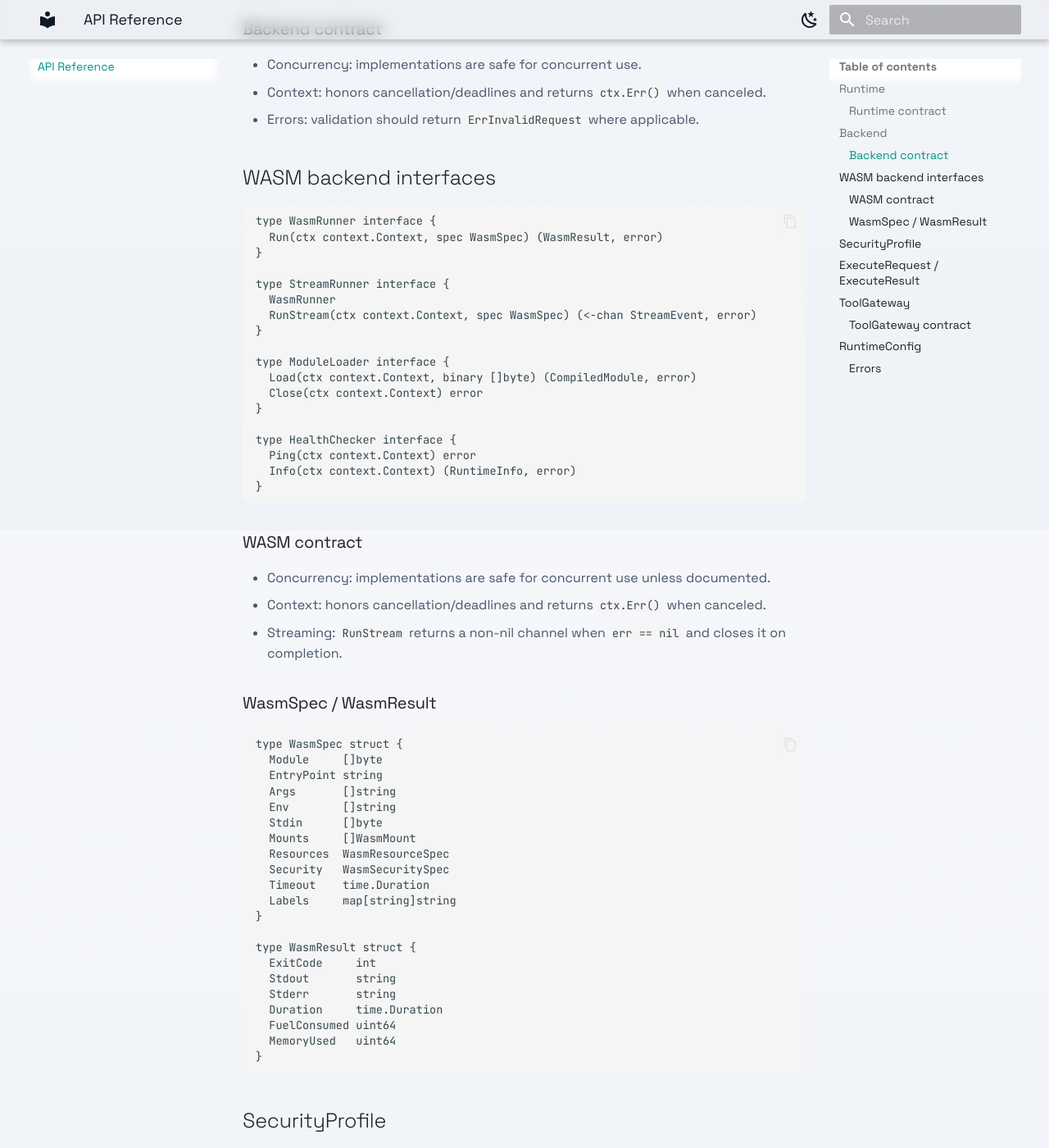
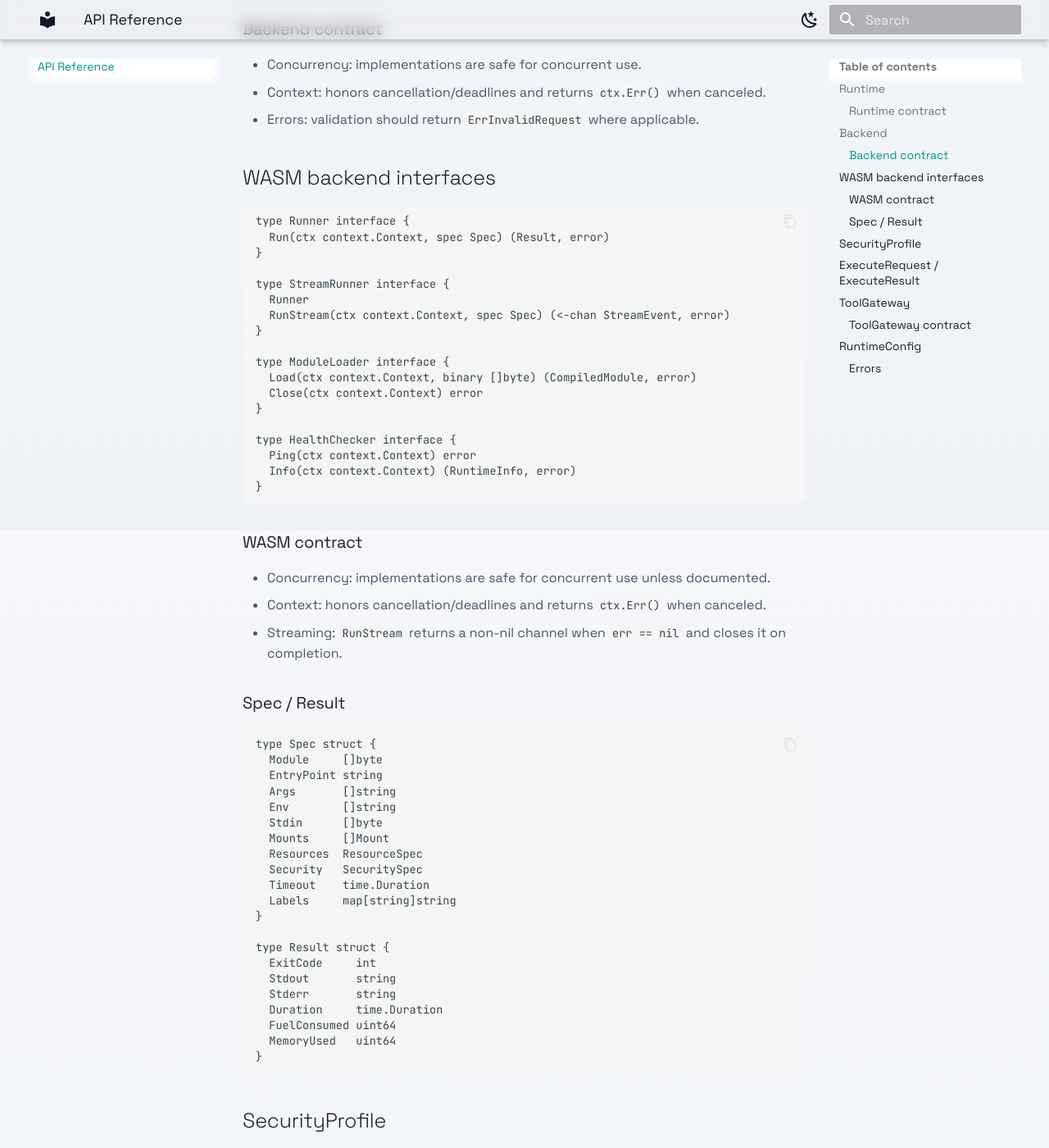
Before and after one commit to jonwraymond/toolruntime, an MkDocs documentation site: the page built from docs/api.md, in a window 1280 px wide and 1400 px high, scrolled down 753 px. Shown: the whole window at 82% size. Built offline with MkDocs 1.6.1 and Material for MkDocs 9.7.7, drawn with Linux system fonts in a browser that asks for light colours.

Commit message:
chore: fix wasm naming and docs

````diff
--- a/docs/api.md
+++ b/docs/api.md
@@ -33,13 +33,13 @@ type Backend interface {
 ## WASM backend interfaces
 
 ```go
-type WasmRunner interface {
-  Run(ctx context.Context, spec WasmSpec) (WasmResult, error)
+type Runner interface {
+  Run(ctx context.Context, spec Spec) (Result, error)
 }
 
 type StreamRunner interface {
-  WasmRunner
-  RunStream(ctx context.Context, spec WasmSpec) (<-chan StreamEvent, error)
+  Runner
+  RunStream(ctx context.Context, spec Spec) (<-chan StreamEvent, error)
 }
 
 type ModuleLoader interface {
@@ -59,23 +59,23 @@ type HealthChecker interface {
 - Context: honors cancellation/deadlines and returns `ctx.Err()` when canceled.
 - Streaming: `RunStream` returns a non-nil channel when `err == nil` and closes it on completion.
 
-### WasmSpec / WasmResult
+### Spec / Result
 
 ```go
-type WasmSpec struct {
+type Spec struct {
   Module     []byte
   EntryPoint string
   Args       []string
   Env        []string
   Stdin      []byte
-  Mounts     []WasmMount
-  Resources  WasmResourceSpec
-  Security   WasmSecuritySpec
+  Mounts     []Mount
+  Resources  ResourceSpec
+  Security   SecuritySpec
   Timeout    time.Duration
   Labels     map[string]string
 }
 
-type WasmResult struct {
+type Result struct {
   ExitCode     int
   Stdout       string
   Stderr       string
````
Also changed, not shown: README.md (+1 -1 lines), docs/design-notes.md (+1 -1 lines), docs/index.md (+1 -1 lines), docs/usage.md (+2 -2 lines), 5 other files.
